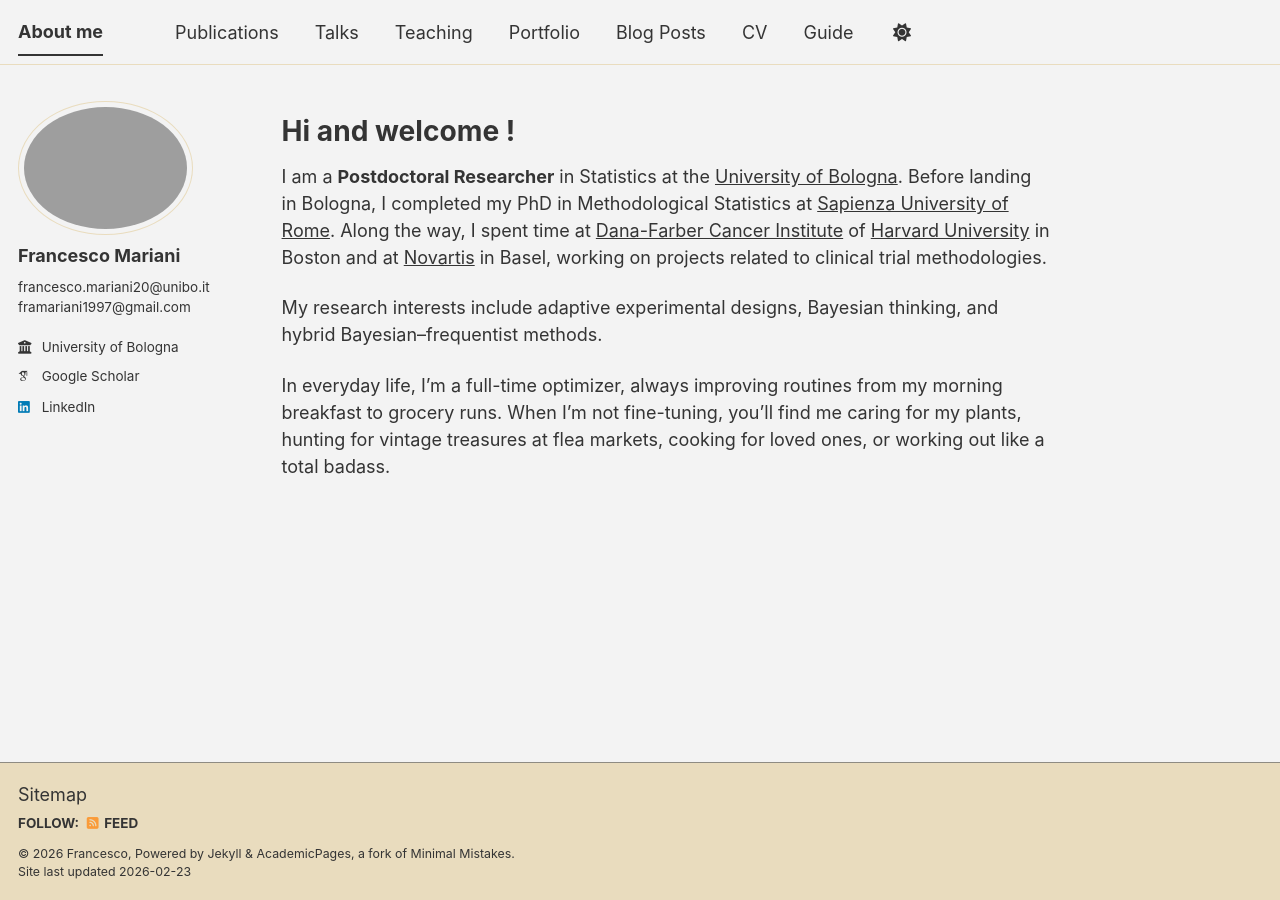
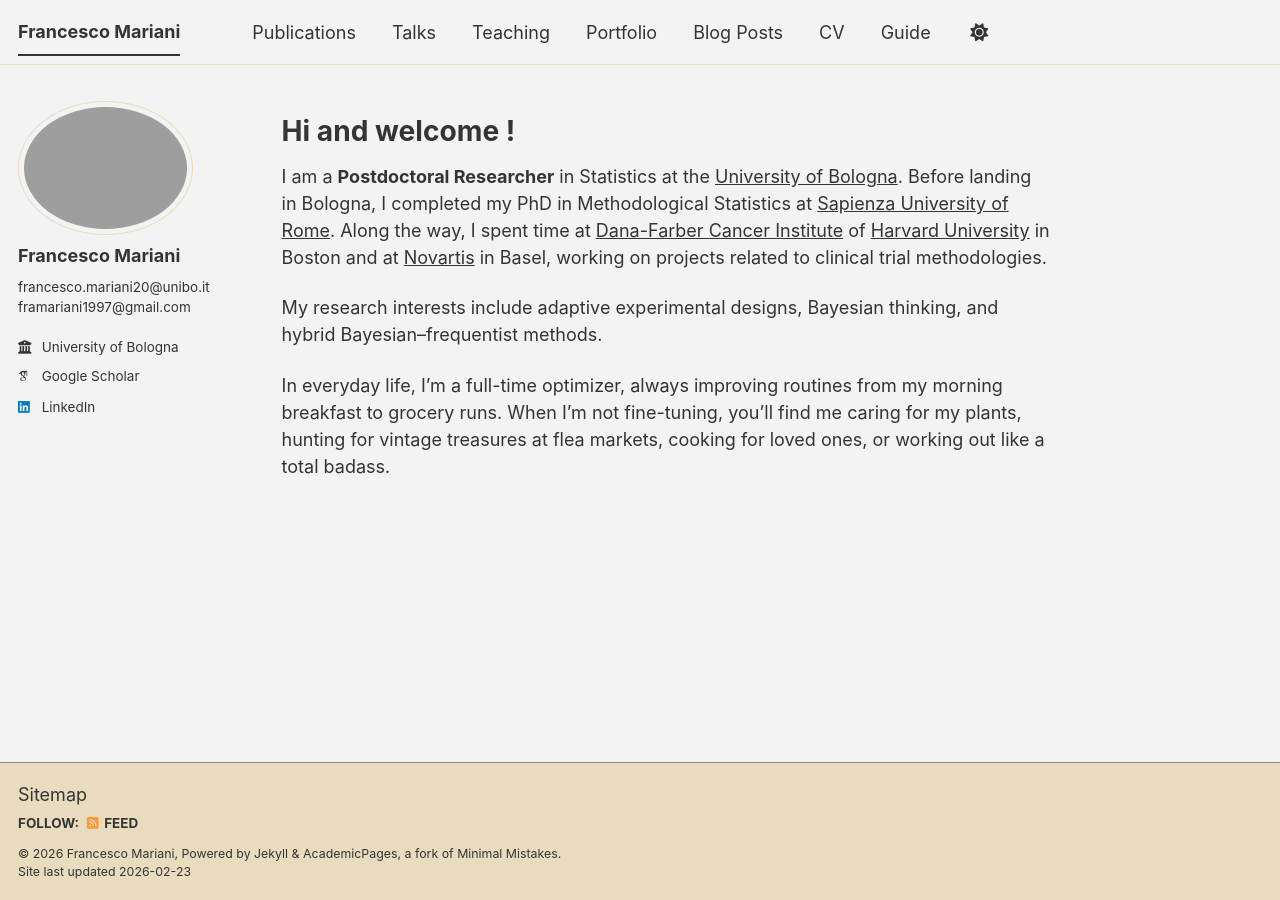
Before and after one commit to framar1997/framar1997.github.io, a Jekyll site: the page built from _pages/about.md, in a window 1280 px wide. Built offline with Jekyll 4.4.1, drawn with Linux system fonts in a browser that asks for light colours; some web fonts are replaced; a script bundle is joined from its source files by our own code; library files that are not in the unit come from our copies.

Commit message:
Update _config.yml

```diff
--- a/_config.yml
+++ b/_config.yml
@@ -9,9 +9,9 @@
 # Basic Site Settings
 locale                   : "en-US"
 site_theme               : "dirt" # The available themes options are "default", "air", "sunrise", "mint", "dirt" and "contrast"
-title                    : "About me"
+title                    : "Francesco Mariani"
 title_separator          : "-"
-name                     : &name "Francesco"
+name                     : &name "Francesco Mariani"
 description              : &description "About me"   # Update this with a general description of your site, this is the default if not overridden by a page
 url                      : https://academicpages.github.io # The base hostname & protocol for your site e.g. "https://[your GitHub username].github.io",
                                                            # or if you already have some other page hosted on Github then use "https://[your GitHub username].github.io/[Your Repo Name]"
```
